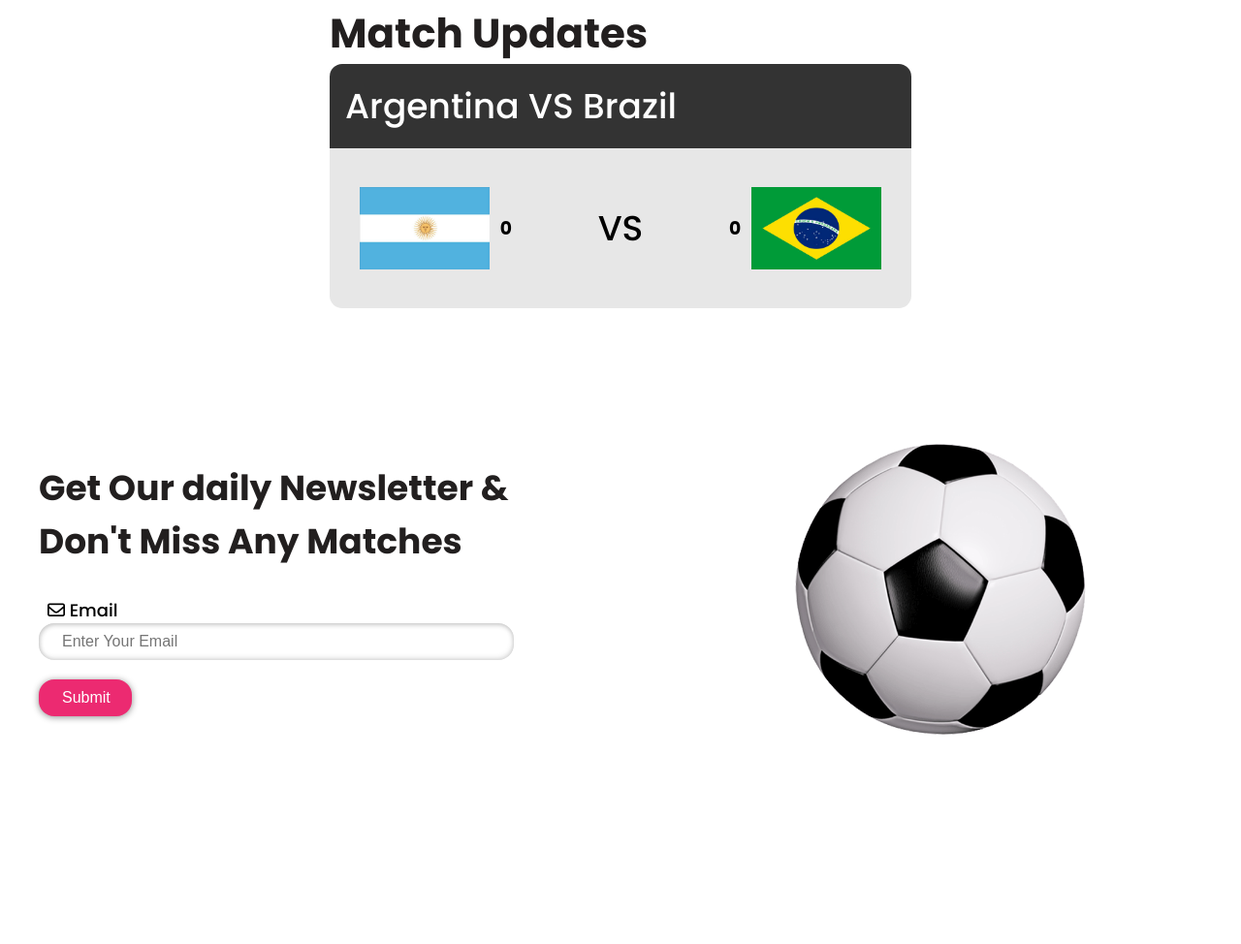
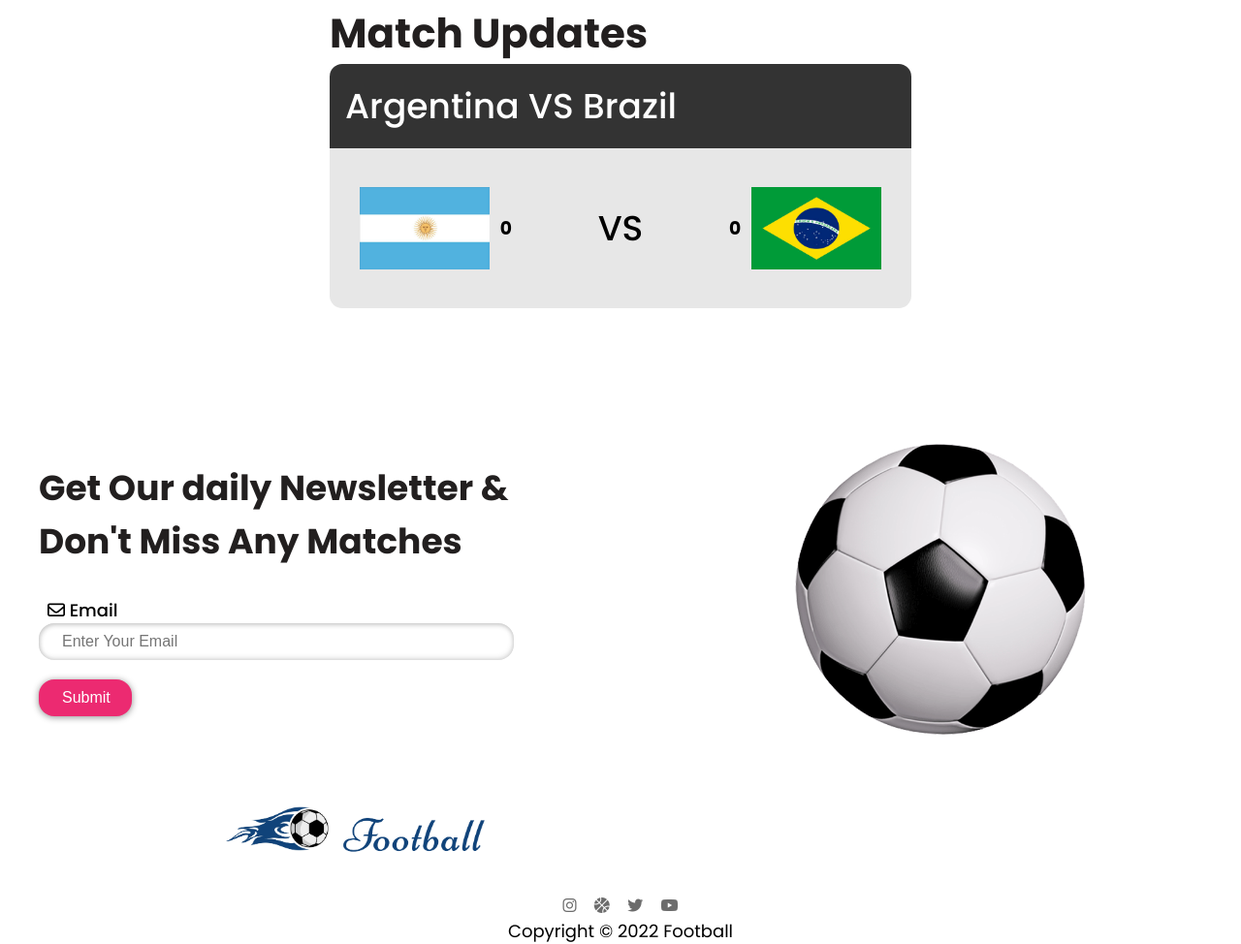
Before and after one commit to Im-Rudra/project-football, a plain HTML site: page index.html in a window 1280 px wide. Shown: the part 3381-4355 px from the top of the page at 97% size. Before the commit the page ends 4209 px from the top, so only its background shows below. Drawn offline with Linux system fonts and the light colour scheme.

Commit message:
Footer added

```diff
--- a/index.html
+++ b/index.html
@@ -196,6 +196,24 @@
     <!-- ========== NEWSLETTER SECTION END ========== -->
 
 
+    <!-- ========== FOOTER START ========== -->
+    <footer>
+        <div class="footer-logo">
+            <img src="resources/img/Logo.png" alt="logo">
+        </div>
+        <div class="social-icons">
+            <a href="#"><i class="fab fa-instagram"></i></a>
+            <a href="#"><i class="fas fa-basketball-ball"></i></a>
+            <a href="#"><i class="fab fa-twitter"></i></a>
+            <a href="#"><i class="fab fa-youtube"></i></a>
+        </div>
+        <div class="copyright">
+            <p>Copyright &copy; 2022 Football</p>
+        </div>
+    </footer>
+    <!-- ========== FOOTER END ========== -->
+
+
     <!-- ========== FONTAWESOME ========== -->
     <script src="https://kit.fontawesome.com/63bfea01af.js" crossorigin="anonymous"></script>
 </body>
--- a/resources/css/style.css
+++ b/resources/css/style.css
@@ -414,3 +414,35 @@ nav {
     justify-content: center;
 }
 /* ========== NEWSLETTER END ========== */
+
+
+/* ========== FOOTER START ========== */
+footer {
+    display: flex;
+    flex-direction: column;
+    justify-content: center;
+    align-items: center;
+}
+
+.footer-logo {
+    margin-bottom: 20px;
+}
+
+.footer-logo img {
+    width: 33%;
+}
+
+.social-icons a {
+    margin: 0 7px 20px;
+}
+
+.social-icons a i {
+    color: #6C6C6C;
+}
+
+.copyright {
+    color: #000;
+    font-size: 18px;
+    font-weight: 400;
+}
+/* ========== FOOTER END ========== */
```
